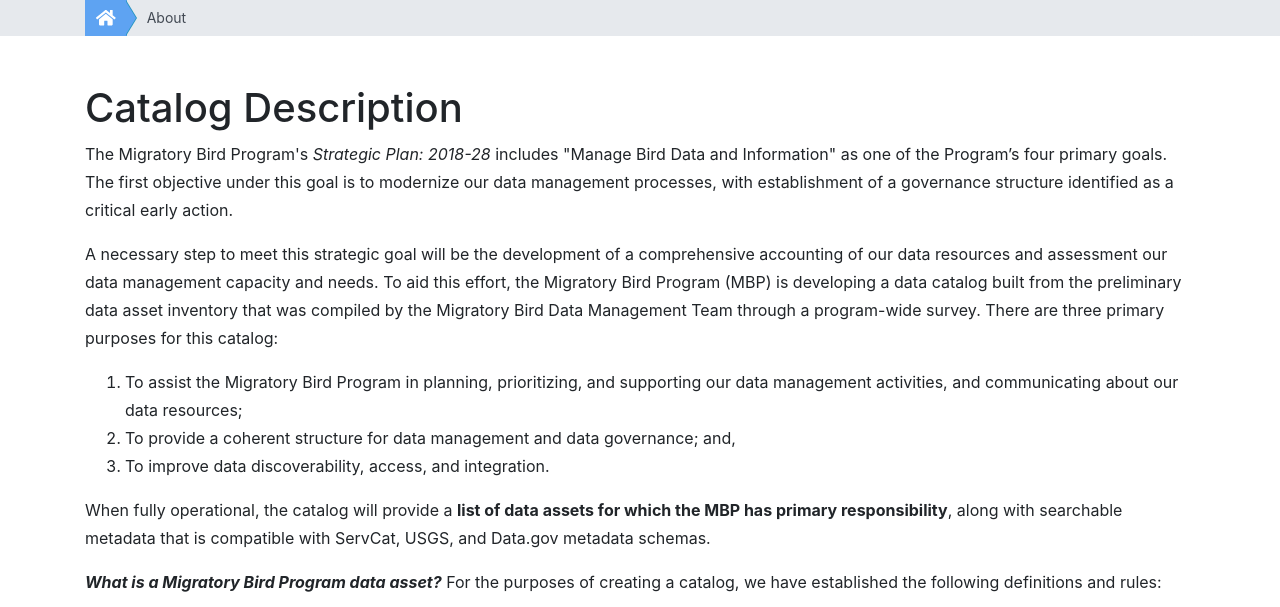
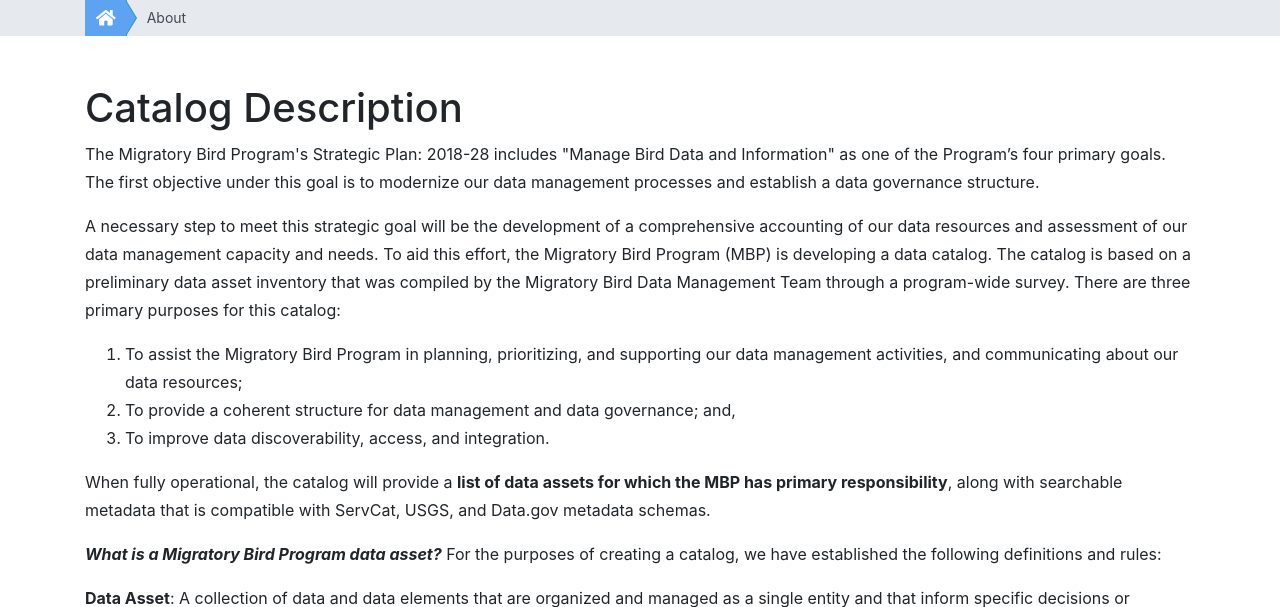
Before and after one commit to thoufer/mbp-metadatacatalog, a Django app: page /about/ in a window 1280 px wide. Shown: the part 110-717 px from the top of the page. Run offline with Django 3.2, Linux system fonts and the light colour scheme; some libraries are stand-ins or nearby versions.

Commit message:
Modify About.html text (Closes #72)

```diff
--- a/asset/templates/About.html
+++ b/asset/templates/About.html
@@ -8,9 +8,9 @@
 <div class="container">
   <h1>Catalog Description</h1>
 
-<p>The Migratory Bird Program's <i>Strategic Plan: 2018-28</i> includes "Manage Bird Data and Information" as one of the Program’s four primary goals. The first objective under this goal is to modernize our data management processes, with establishment of a governance structure identified as a critical early action.</p>
+<p>The Migratory Bird Program's Strategic Plan: 2018-28 includes "Manage Bird Data and Information" as one of the Program’s four primary goals. The first objective under this goal is to modernize our data management processes and establish a data governance structure.</p>
 
-<p>A necessary step to meet this strategic goal will be the development of a comprehensive accounting of our data resources and assessment our data management capacity and needs. To aid this effort, the Migratory Bird Program (MBP) is developing a data catalog built from the preliminary data asset inventory that was compiled by the Migratory Bird Data Management Team through a program-wide survey.  There are three primary purposes for this catalog:</p>
+<p>A necessary step to meet this strategic goal will be the development of a comprehensive accounting of our data resources and assessment of our data management capacity and needs. To aid this effort, the Migratory Bird Program (MBP) is developing a data catalog. The catalog is based on a preliminary data asset inventory that was compiled by the Migratory Bird Data Management Team through a program-wide survey. There are three primary purposes for this catalog:</p>
 
 <ol>
 <li>To assist the Migratory Bird Program in planning, prioritizing, and supporting our data management activities, and communicating about our data resources;</li>
```
